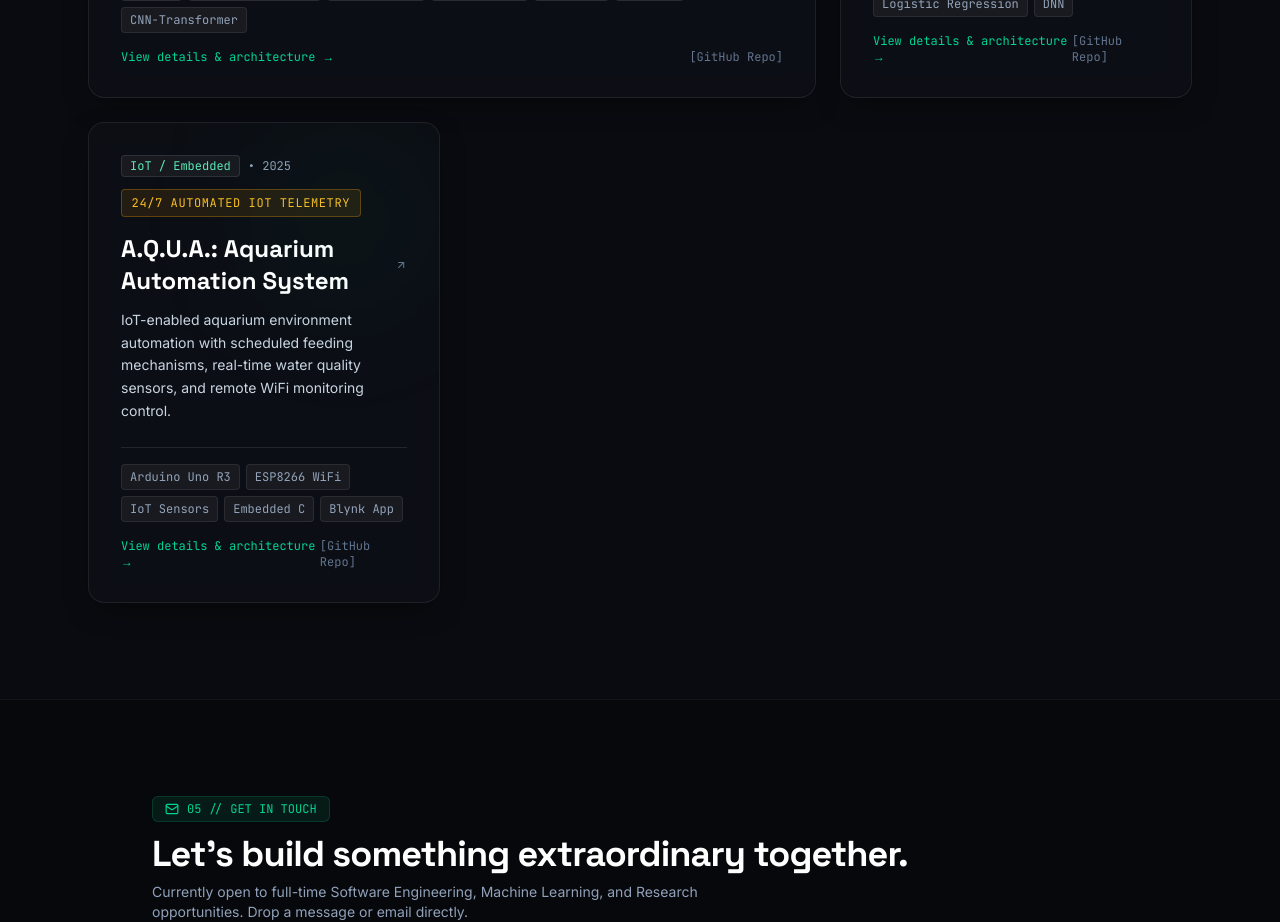
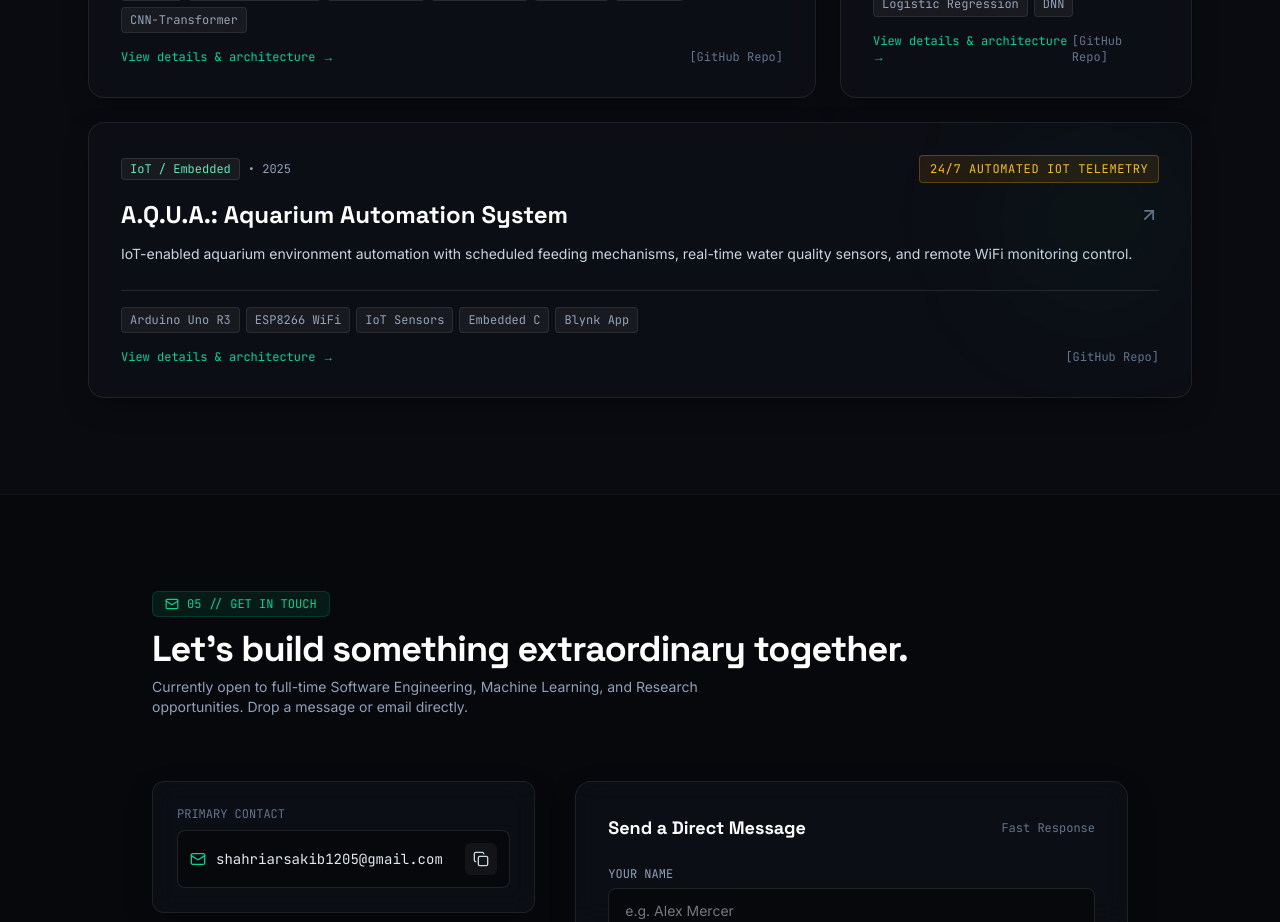
Before and after one commit to sakibisactive/portfolio, a Next.js app: page / in a window 1280 px wide. Shown: the part 5300-6222 px from the top of the page. Built offline with nearby package versions, Linux system fonts and the light colour scheme.

Commit message:
Make A.Q.U.A. card full-width (col-span-12) to complete the row

```diff
--- a/src/components/ProjectsSection.tsx
+++ b/src/components/ProjectsSection.tsx
@@ -119,7 +119,7 @@ const projects: Project[] = [
     tech: ["Arduino Uno R3", "ESP8266 WiFi", "IoT Sensors", "Embedded C", "Blynk App"],
     description: "IoT-enabled aquarium environment automation with scheduled feeding mechanisms, real-time water quality sensors, and remote WiFi monitoring control.",
     statBadge: "24/7 AUTOMATED IOT TELEMETRY",
-    gridSpan: "lg:col-span-4",
+    gridSpan: "lg:col-span-12",
     githubUrl: "https://github.com/sakibisactive",
     highlights: [
       "Automated servo-based food dispenser with customizable timer schedule.",
```
